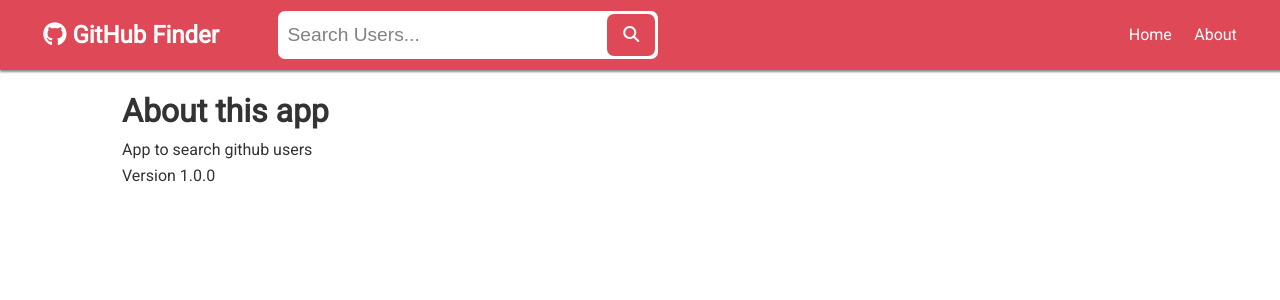
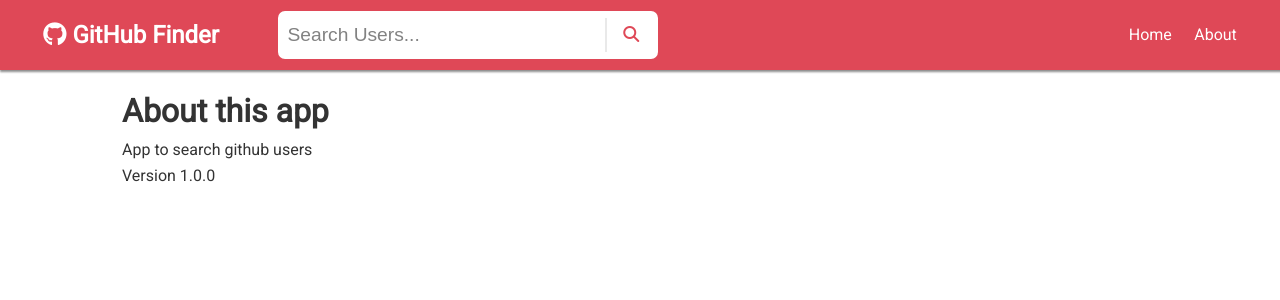
Before and after one commit to gleb-arakcheev/github_finder, a React (Create React App) app: page /about in a window 1280 px wide. Shown: the top 300 px of the page. Built offline with nearby package versions, Linux system fonts and the light colour scheme; no server answers.

Commit message:
minor changes in search bar style

```diff
--- a/src/App.css
+++ b/src/App.css
@@ -417,24 +417,22 @@ table th {
 .search input {
   margin: 0;
   border: none;
+  border-right: 2px solid var(--secondary-color);
 }
 
 .search-button {
-  background-color: var(--primary-color);
+  background-color: #fff;
   border: none;
   cursor: pointer;
   padding: 8px 16px;
-  border-radius: 7px;
-  transition: border-radius 0.2s;
 }
 
 .search-button:hover {
-  border-radius: 100px;
-  transition: border-radius 0.4s ease-in;
+  background-color: var(--secondary-color);
 }
 
 .search-button i {
-  color: #fff;
+  color: var(--primary-color);
 }
 
 /* filters area */
```
